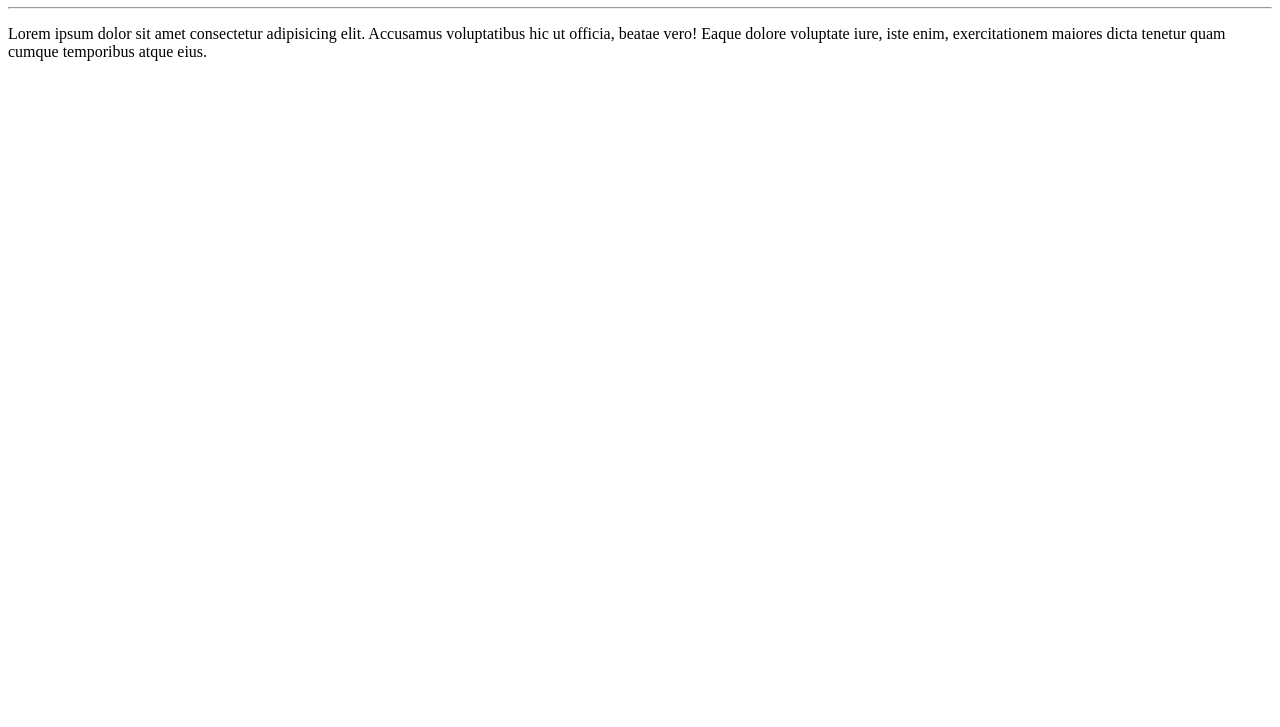
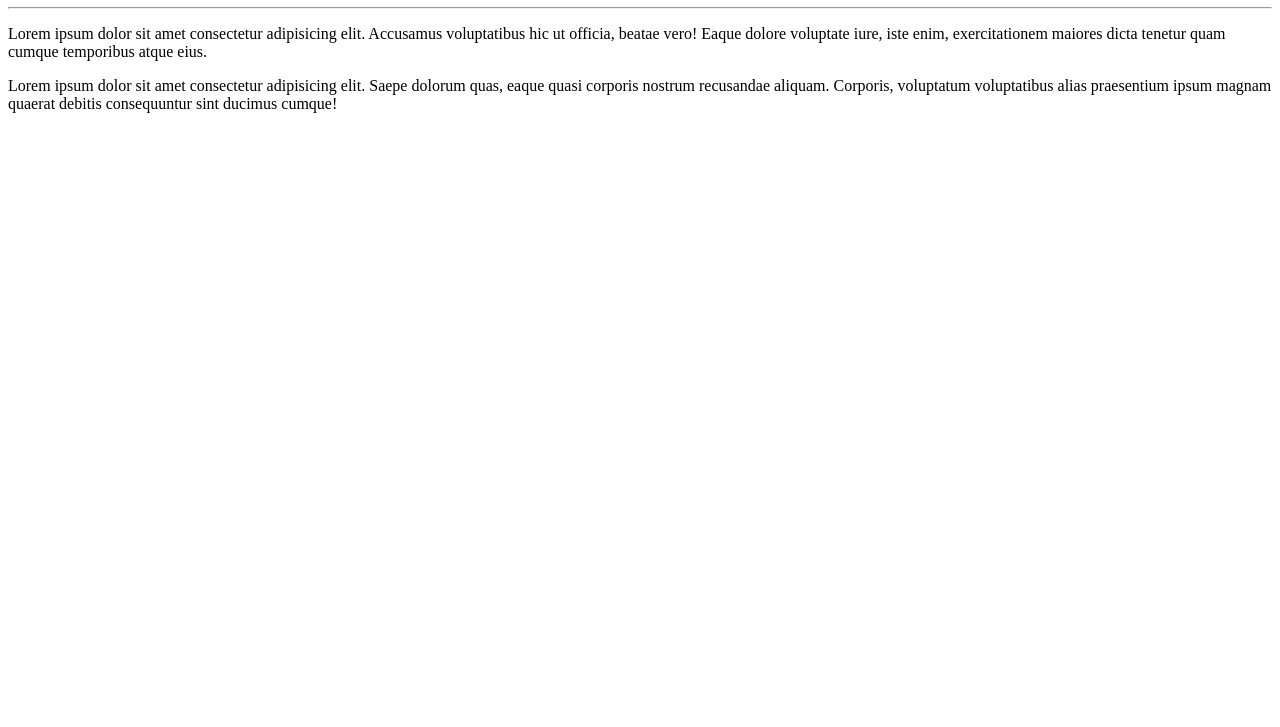
Before and after one commit to Shamiori/ola_mundo, a plain HTML site: page site-exemplo/index.html in a window 1280 px wide. Shown: the part 73-800 px from the top of the page. Drawn offline with Linux system fonts and the light colour scheme.

Commit message:
adicionei parágrao ao índex

```diff
--- a/site-exemplo/index.html
+++ b/site-exemplo/index.html
@@ -9,5 +9,6 @@
     <h1>Olá, Mundo!</h1>
     <hr>
     <p>Lorem ipsum dolor sit amet consectetur adipisicing elit. Accusamus voluptatibus hic ut officia, beatae vero! Eaque dolore voluptate iure, iste enim, exercitationem maiores dicta tenetur quam cumque temporibus atque eius.</p>
+    <p>Lorem ipsum dolor sit amet consectetur adipisicing elit. Saepe dolorum quas, eaque quasi corporis nostrum recusandae aliquam. Corporis, voluptatum voluptatibus alias praesentium ipsum magnam quaerat debitis consequuntur sint ducimus cumque!</p>
 </body>
 </html>
```
